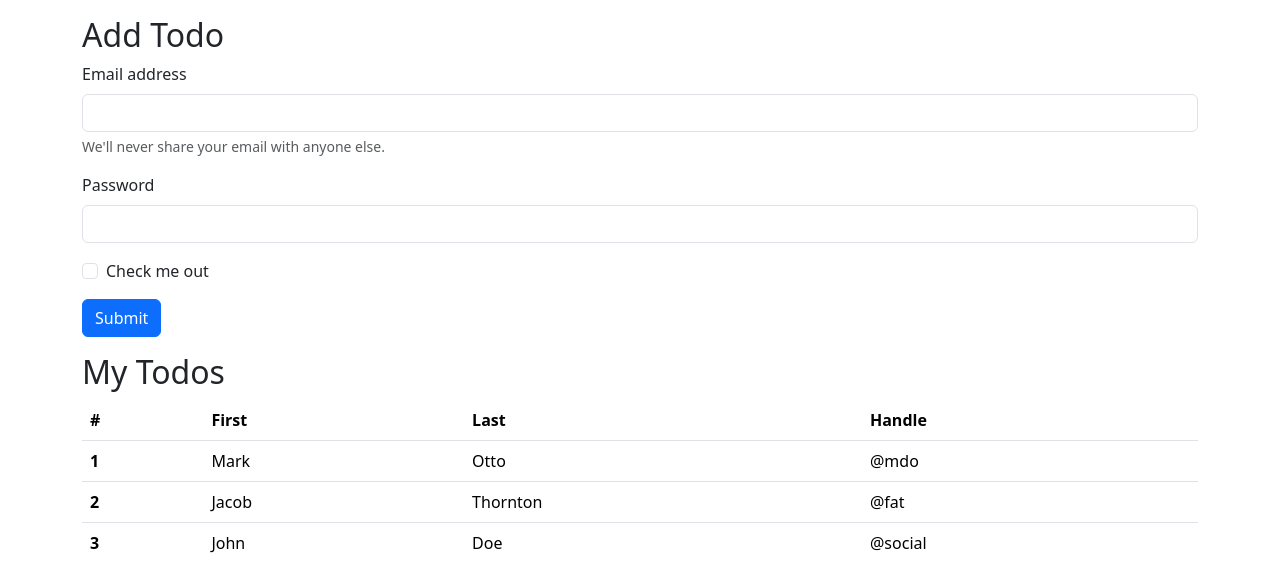
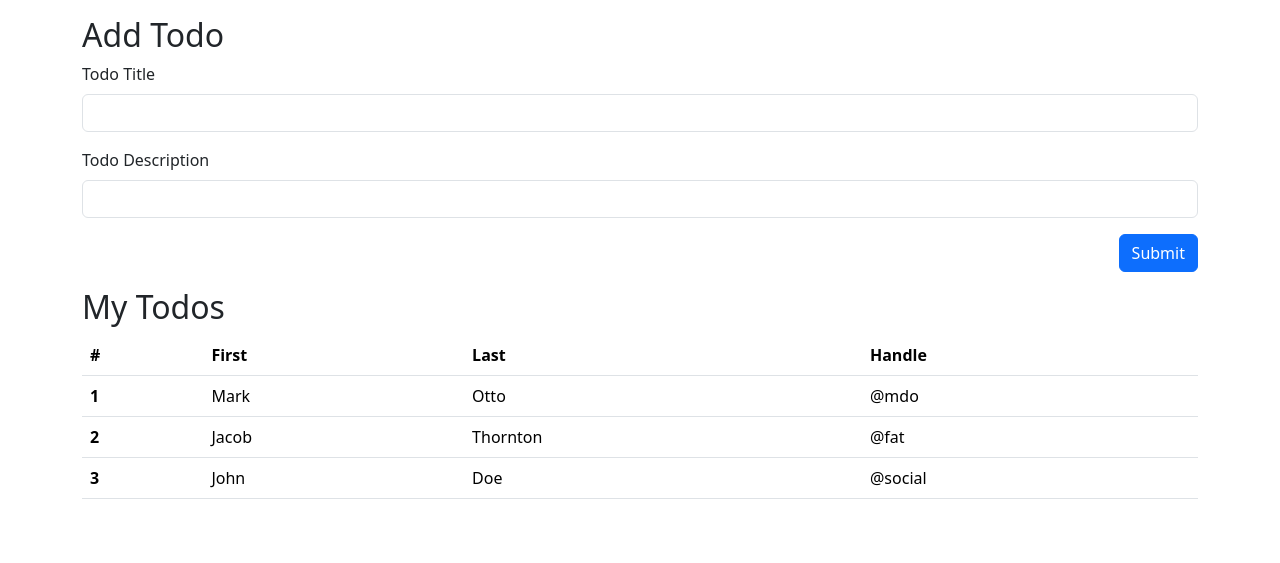
Before and after one commit to alishah18105/Flask-Practice, a Flask app: page / in a window 1280 px wide. Shown: the part 56-619 px from the top of the page. Run offline with Flask 3, Linux system fonts and the light colour scheme.

Commit message:
Making an app beautiful with Bootstrap

```diff
--- a/templates/index.html
+++ b/templates/index.html
@@ -42,22 +42,20 @@
         <h2>Add Todo</h2>
         <form>
             <div class="mb-3">
-                <label for="exampleInputEmail1" class="form-label">Email address</label>
-                <input type="email" class="form-control" id="exampleInputEmail1" aria-describedby="emailHelp">
-                <div id="emailHelp" class="form-text">We'll never share your email with anyone else.</div>
+                <label for="todoTitle" class="form-label">Todo Title</label>
+                <input type="text" class="form-control" id="todoTitle" aria-describedby="todoTitleHelp">
             </div>
             <div class="mb-3">
-                <label for="exampleInputPassword1" class="form-label">Password</label>
-                <input type="password" class="form-control" id="exampleInputPassword1">
+                <label for="todoDescription" class="form-label">Todo Description</label>
+                <input type="text" class="form-control" id="todoDescription">
             </div>
-            <div class="mb-3 form-check">
-                <input type="checkbox" class="form-check-input" id="exampleCheck1">
-                <label class="form-check-label" for="exampleCheck1">Check me out</label>
+
+        </form>
+        <div class="d-flex justify-content-end">
+            <button class="btn btn-primary" type="submit">Submit</button>
         </div>
-            <button type="submit" class="btn btn-primary">Submit</button>
-        </form>
     </div>
-    <div class = "container my-3">
+    <div class="container my-3">
         <h2>My Todos</h2>
         <table class="table">
             <thead>
```
Lines whose indentation alone changed are shown as unchanged.
